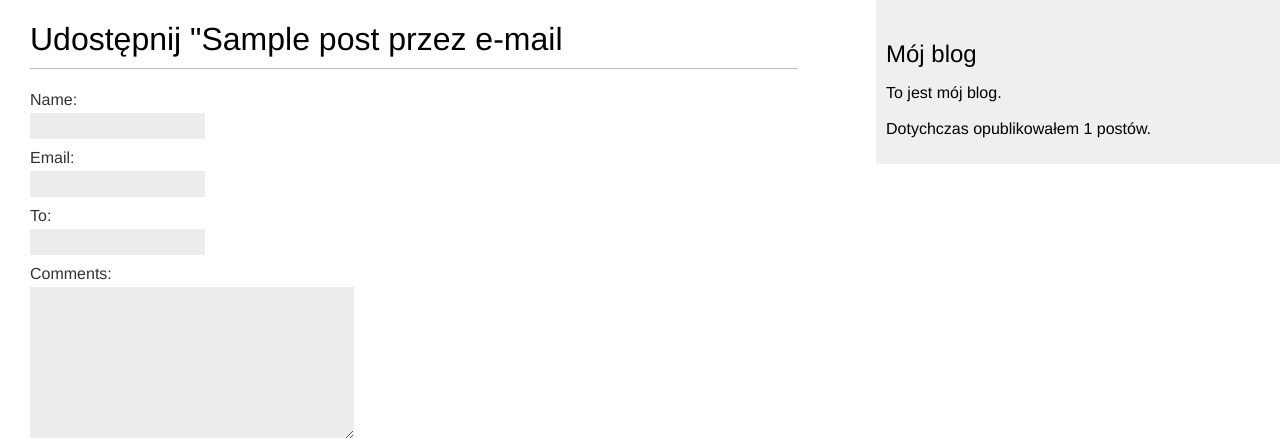
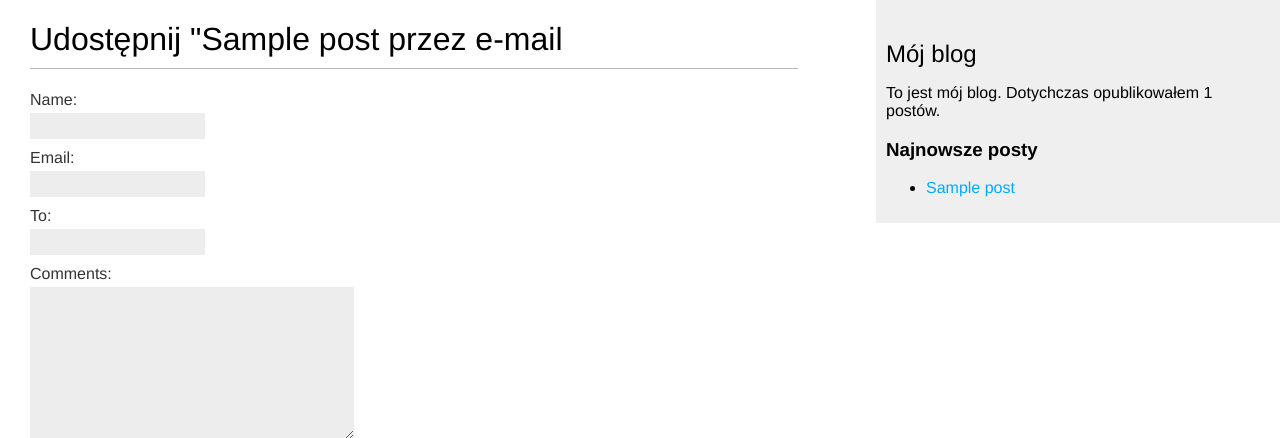
Before and after one commit to lukwac123/blog, a Django app: page /blog/1/share/ in a window 1280 px wide. Shown: the top 438 px of the page. Run offline with Django 5.2, Linux system fonts and the light colour scheme; tables that the repository leaves empty hold one stand-in row (values such as "Sample post").

Commit message:
Utworzenie znacznika szablonu typu inclusion_tag, który wyświetla 3 ostatnio dodane posty w menu.

```diff
--- a/blog/templates/blog/base.html
+++ b/blog/templates/blog/base.html
@@ -14,9 +14,11 @@
         <div id="sidebar">
             <h2>Mój blog</h2>
             <p>
-                To jest mój blog. <br><br>
+                To jest mój blog.
                 Dotychczas opublikowałem {% total_posts %} postów.
             </p>
+            <h3>Najnowsze posty</h3>
+            {% show_latest_posts 3 %}
         </div>
     </body>
 </html>
--- /dev/null
+++ b/blog/templates/blog/post/latest_posts.html
@@ -0,0 +1,7 @@
+<ul>
+    {% for post in latest_posts  %}
+        <li>
+            <a href="{{ post.get_absolute_url }}">{{ post.title }}</a>
+        </li>
+    {% endfor %}
+</ul>
--- a/blog/templatetags/blog_tags.py
+++ b/blog/templatetags/blog_tags.py
@@ -6,3 +6,8 @@ register = template.Library()
 @register.simple_tag
 def total_posts():
     return Post.published.count()
+
+@register.inclusion_tag('blog/post/latest_posts.html')
+def show_latest_posts(count=5):
+    latest_posts = Post.published.order_by('-publish')[:count]
+    return {'latest_posts': latest_posts}
```
